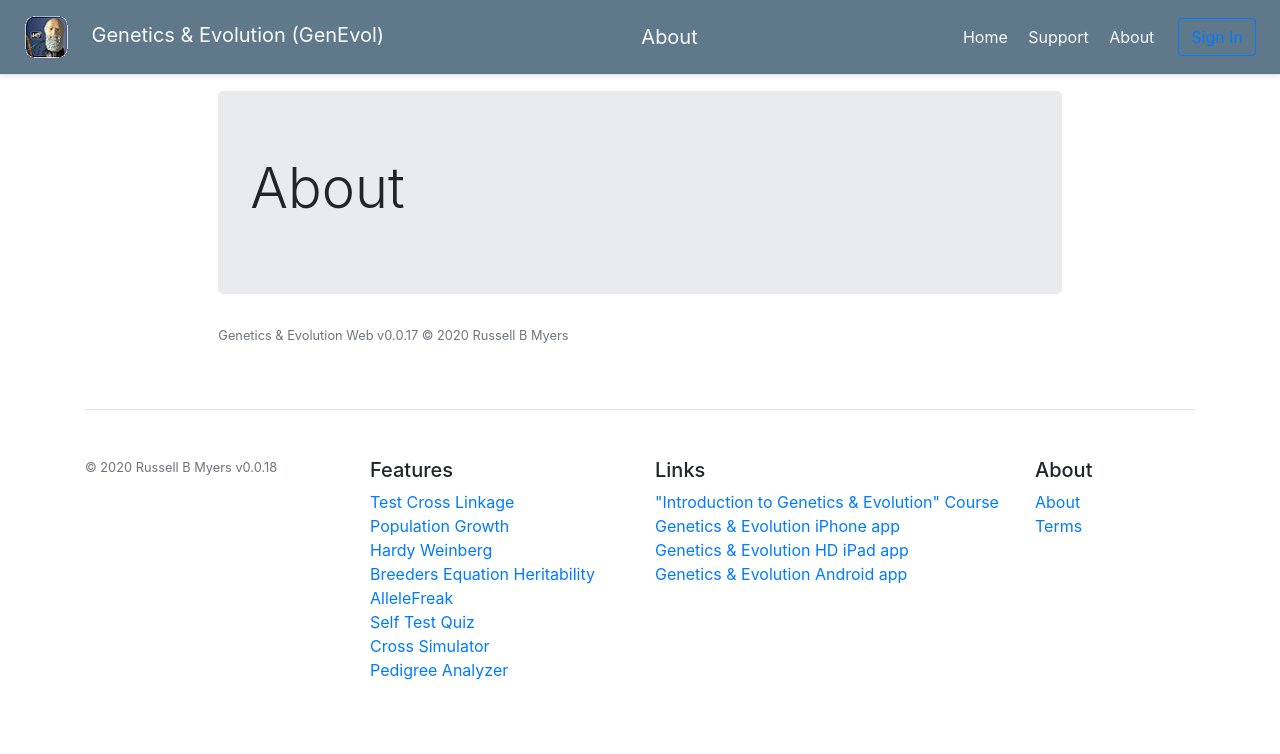
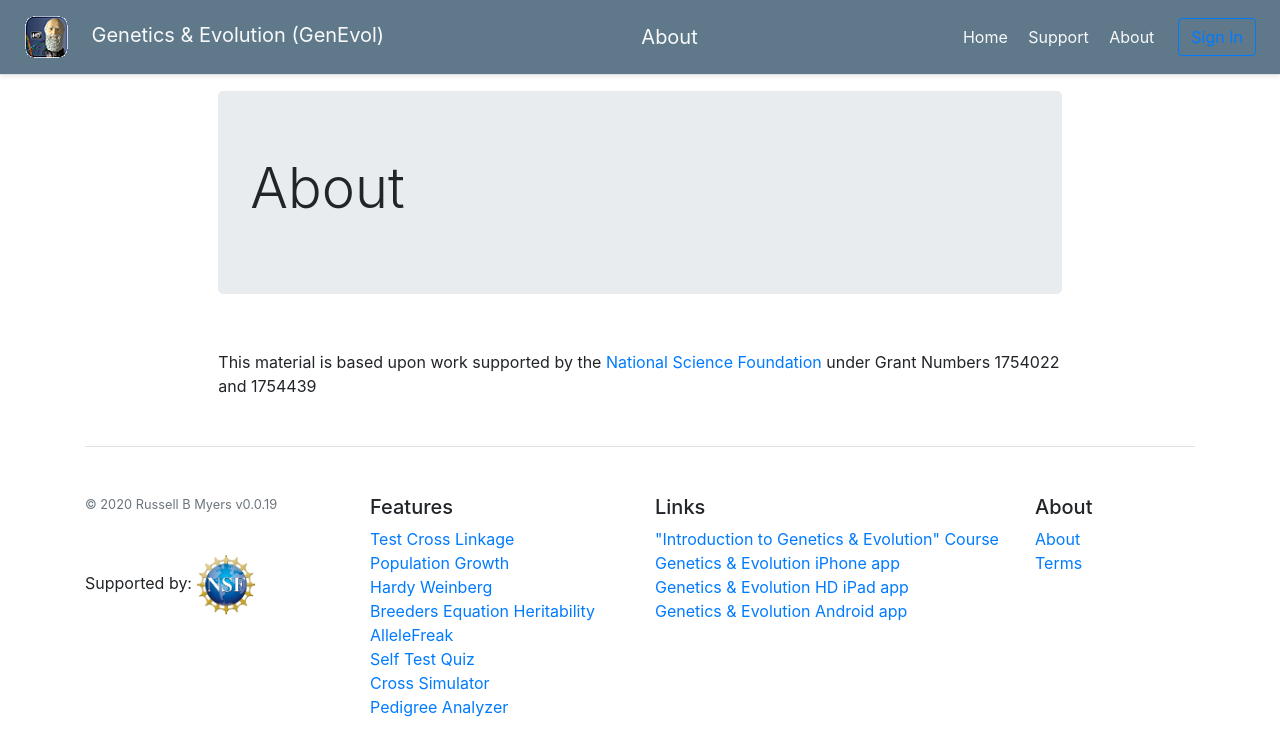
Before and after one commit to russellmyers/genevolweb, a Django app: page /about in a window 1280 px wide. Shown: the top 754 px of the page. Run offline with Django 3.2, Linux system fonts and the light colour scheme; some libraries are stand-ins or nearby versions.

Commit message:
v0.0.19 Add NSF logo and reference
v0.0.19 Add NSF logo and reference

```diff
--- a/common/templates/common/about.html
+++ b/common/templates/common/about.html
@@ -17,7 +17,7 @@ About
     <header class="jumbotron">
       <h1 class="display-4">About</h1>
     </header>
-    <small class="d-block mb-3 text-muted">Genetics & Evolution Web v0.0.17   &copy; 2020 Russell B Myers </small>
+        <br>This material is based upon work supported by the <a href="http://nsf.gov">National Science Foundation</a> under Grant Numbers 1754022 and 1754439
     </div>
 </div>
 
--- a/common/templates/common/base.html
+++ b/common/templates/common/base.html
@@ -51,7 +51,9 @@
         <div class="row">
           <div class="col-3">
             <!--img class="mb-2" src="/docs/4.2/assets/brand/bootstrap-solid.svg" alt="" width="24" height="24"-->
-            <small class="d-block mb-3 text-muted">&copy; 2020 Russell B Myers v0.0.18</small>
+            <small class="d-block mb-3 text-muted">&copy; 2020 Russell B Myers v0.0.19</small>
+              <br>Supported by: <a href="http://nsf.gov"><img src="{% static 'img/NSF_logo.png' %}" width="60px" alt="National Science Foundation"></a>
+
           </div>
           <div class="col-3">
             <h5>Features</h5>
```
Also changed, not shown: static/img/NSF_logo.png (added).
